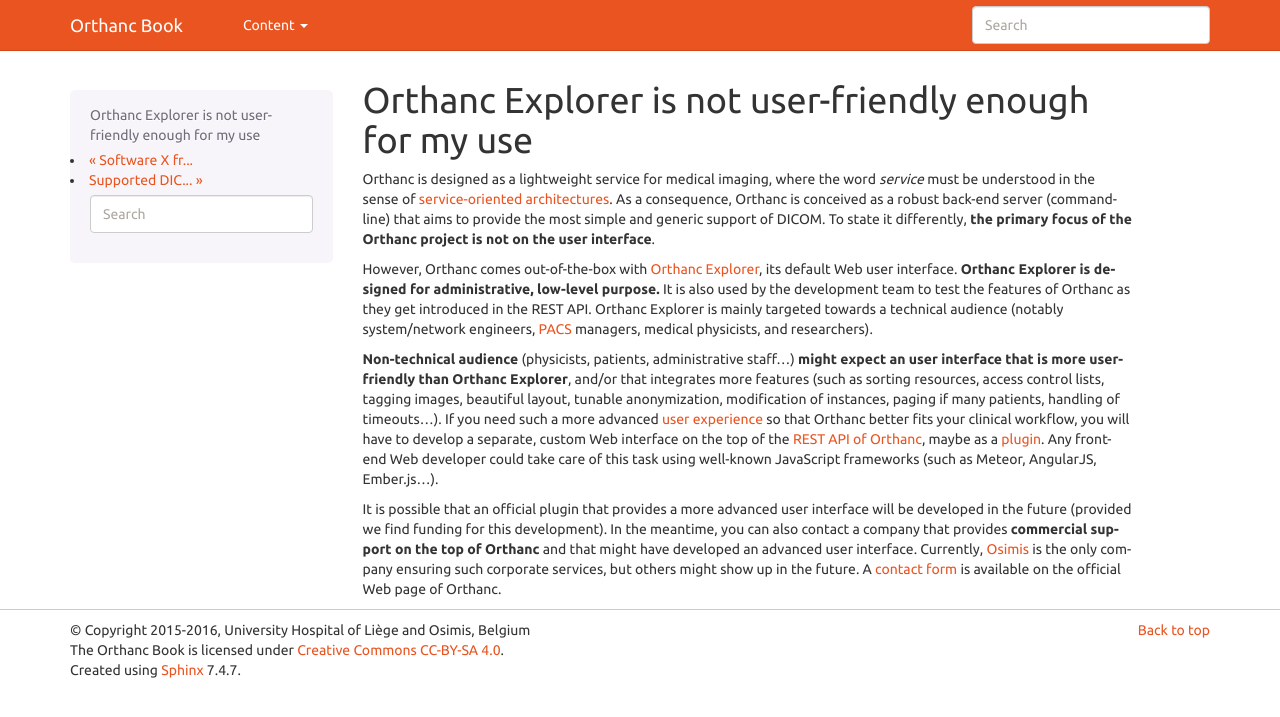
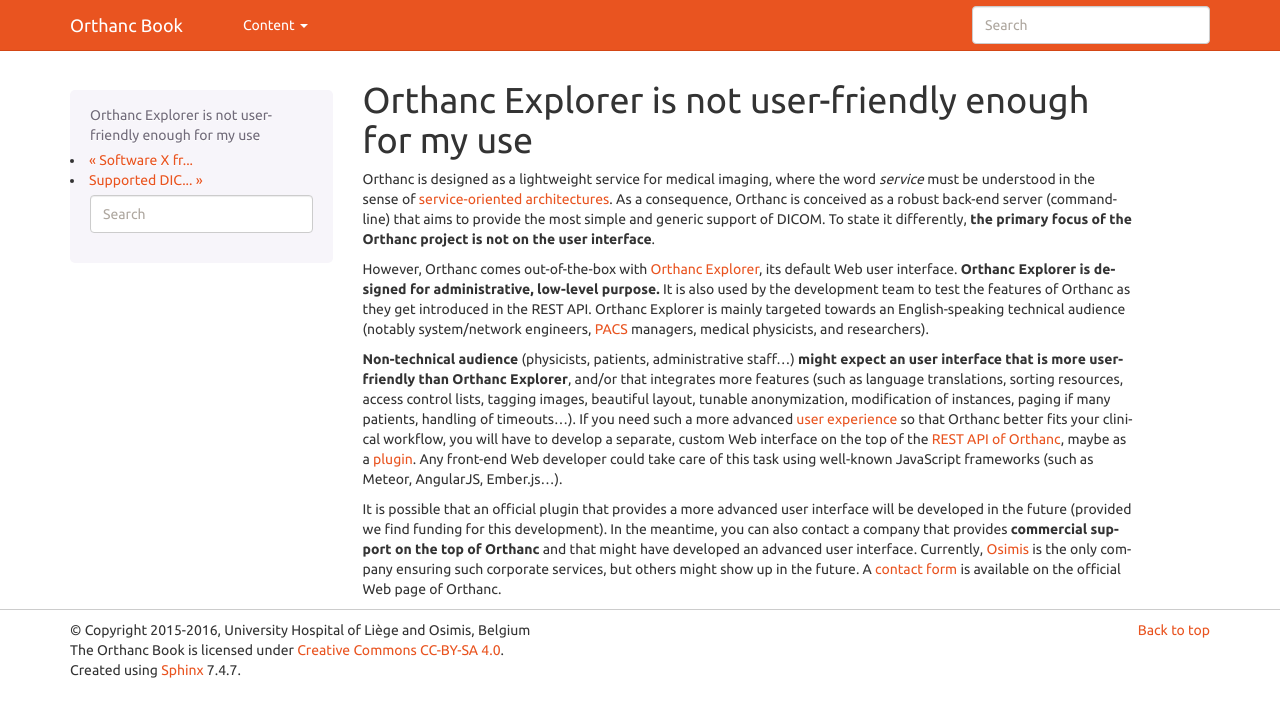
Before and after one commit to orthanc-mirrors/orthanc-book, a Sphinx documentation site: the page built from Sphinx/source/faq/improving-interface.rst, in a window 1280 px wide. Shown: the top 717 px of the page. Built offline with Sphinx 7.4.7, drawn with Linux system fonts in a browser that asks for light colours.

Commit message:
translation

```diff
--- a/Sphinx/source/faq/improving-interface.rst
+++ b/Sphinx/source/faq/improving-interface.rst
@@ -17,18 +17,18 @@
 Explorer is designed for administrative, low-level purpose.** It is
 also used by the development team to test the features of Orthanc as
 they get introduced in the REST API. Orthanc Explorer is mainly
-targeted towards a technical audience (notably system/network
-engineers, `PACS
+targeted towards an English-speaking technical audience (notably
+system/network engineers, `PACS
 <https://en.wikipedia.org/wiki/Picture_archiving_and_communication_system>`__
 managers, medical physicists, and researchers).
 
 **Non-technical audience** (physicists, patients, administrative
 staff...) **might expect an user interface that is more user-friendly
 than Orthanc Explorer**, and/or that integrates more features (such as
-sorting resources, access control lists, tagging images, beautiful
-layout, tunable anonymization, modification of instances, paging if
-many patients, handling of timeouts...). If you need such a more
-advanced `user experience
+language translations, sorting resources, access control lists,
+tagging images, beautiful layout, tunable anonymization, modification
+of instances, paging if many patients, handling of timeouts...). If
+you need such a more advanced `user experience
 <https://en.wikipedia.org/wiki/User_experience>`__ so that Orthanc
 better fits your clinical workflow, you will have to develop a
 separate, custom Web interface on the top of the :ref:`rest`, maybe as
```
